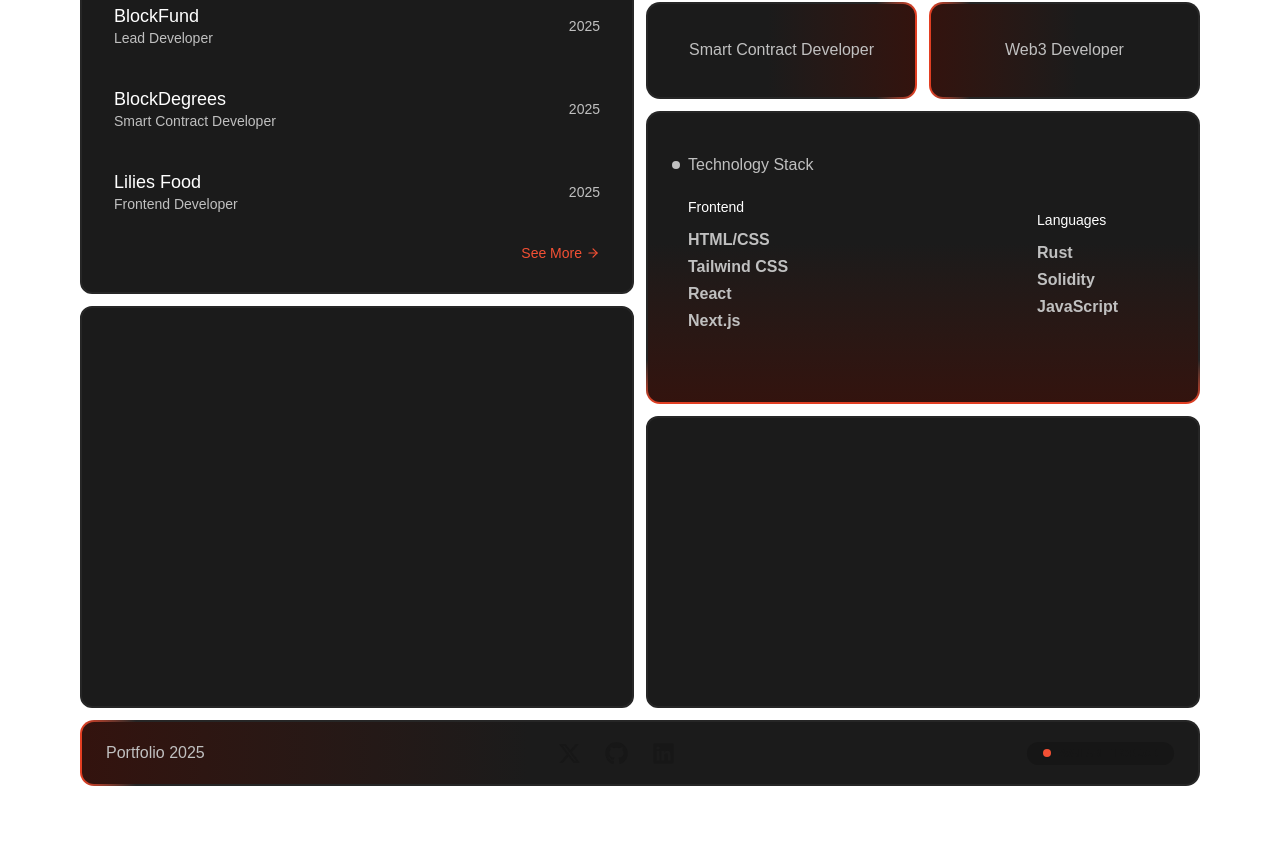
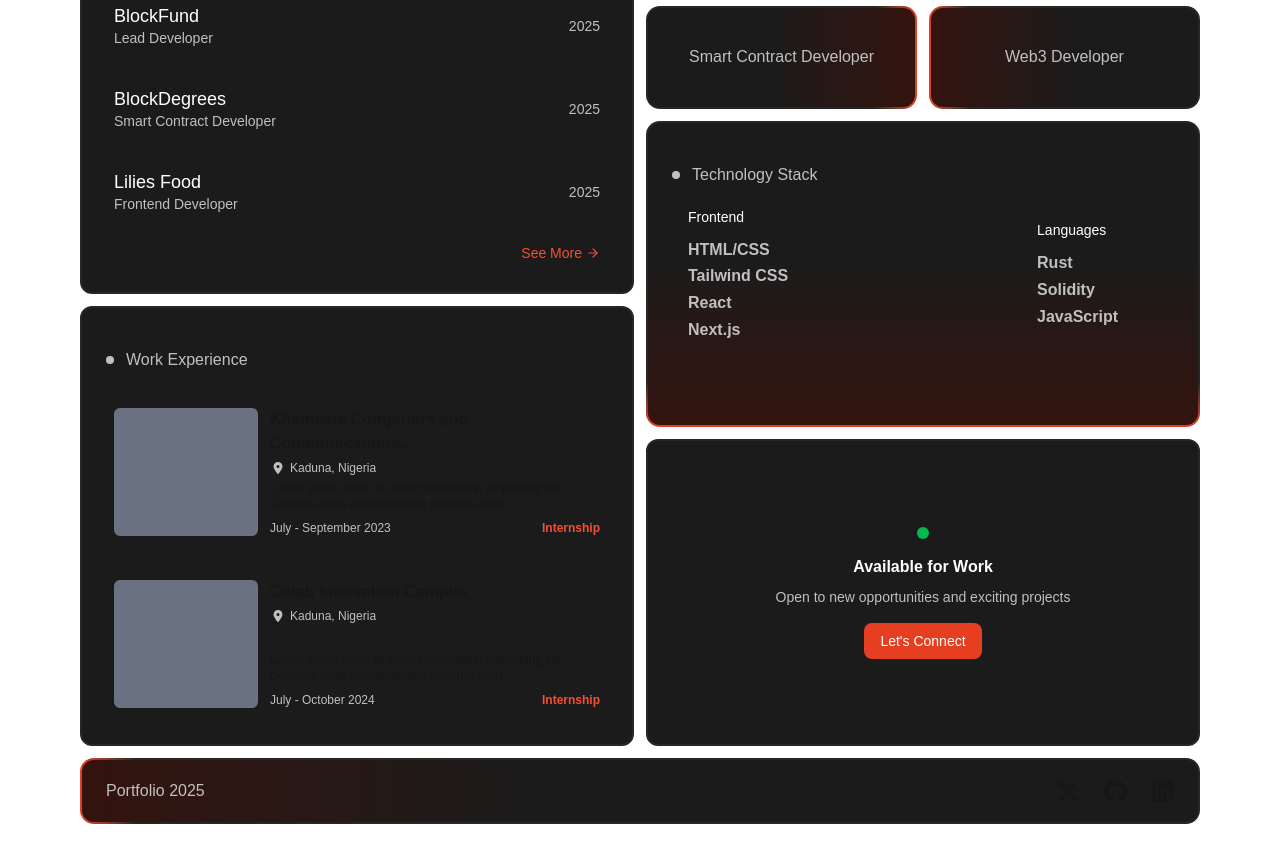
Before and after one commit to Abu-Miracle/miracle-abu, a Next.js app: page / in a window 1280 px wide. Shown: the part 682-1544 px from the top of the page. Built offline with nearby package versions, Linux system fonts and the light colour scheme.

Commit message:
feat: finished about homepage

```diff
--- a/src/app/components/Footer.js
+++ b/src/app/components/Footer.js
@@ -5,7 +5,7 @@ export default function Footer() {
   return (
     <div className="bg-linear-to-l from-[var(--light-gray)] from-95% to-[var(--dark-orange)] p-[2px] rounded-[14px] h-[66px] lex justify-center items-center mt-3">
       <div className="bg-linear-to-l w-full rounded-xl h-full from-[var(--dark-gray)] from-60% to-[#33130E] justify-between flex items-center md:px-6 px-4">
-        <div className="hidden md:flex text-[var(--text-light)]">
+        <div className="flex text-[var(--text-light)]">
           Portfolio 2025
         </div>
 
@@ -32,11 +32,6 @@ export default function Footer() {
             />
           </Link>
         </div>
-
-        <div className="bg-[#161616] w-fit text-[8px] md:text-[10px] px-4 py-1 rounded-full flex items-center">
-          <div className="bg-[var(--orange)] w-2 h-2 rounded-full mr-2"></div>
-          AVAILABLE FOR JOB
-        </div>
       </div>
     </div>
   );
--- a/src/app/components/Work.js
+++ b/src/app/components/Work.js
@@ -1,31 +1,32 @@
 import Link from "next/link";
 import { ArrowRight } from "lucide-react";
+import { FaLocationDot } from "react-icons/fa6";
+import { projects, experiences } from "../data";
 
 export default function Work() {
-  const projects = [
-    {
-      title: "BlockFund",
-      role: "Lead Developer",
-      year: "2025",
-    },
-    {
-      title: "BlockDegrees",
-      role: "Smart Contract Developer",
-      year: "2025",
-    },
-    {
-      title: "Lilies Food",
-      role: "Frontend Developer",
-      year: "2025",
-    },
-  ];
+  const lorem =
+    "Lorem ipsum dolor sit amet consectetur, adipisicing elit. Delectus nulla exercitationem dolorum assumenda debitis asperiores corporis vero reiciendis minima similique qui magnam vel possimus eligendi ea unde molestias ipsam sit, hic error facere enim praesentium? Distinctio nesciunt neque sunt culpa!";
+
+  function truncateName(text, maxLength = 37) {
+    if (!text) return "";
+    return text.length > maxLength
+      ? text.substring(0, maxLength) + "..."
+      : text;
+  }
+
+  function truncateDescription(text, maxLength = 100) {
+    if (!text) return "";
+    return text.length > maxLength
+      ? text.substring(0, maxLength) + "..."
+      : text;
+  }
 
   return (
     <div className="grid grid-cols-1 md:grid-cols-2 gap-3">
-      <div className="gap-3 grid grid-cols-1 grid-rows-[6fr_6fr] h-full">
+      <div className="gap-3 grid grid-cols-1 h-full">
         <div className="px-2 pt-12 pb-7 bg-[var(--dark-gray)]   border-2 border-[var(--light-gray)] rounded-xl">
           <div className="flex items-center px-6 mb-7">
-            <div className="bg-[var(--text-light)] w-2 h-2  rounded-full mr-2"></div>
+            <div className="bg-[var(--text-light)] w-2 h-2  rounded-full mr-3"></div>
             <span className="text-[var(--text-light)] text-[16px] ">
               Recent Projects
             </span>
@@ -34,7 +35,7 @@ export default function Work() {
           {projects.map((project, index) => (
             <div
               key={index}
-              className="flex justify-between items-center mb-5 hover:bg-white/10 cursor-pointer px-6 py-2 rounded-xl"
+              className="flex justify-between items-center mb-3 md:mb-5 hover:bg-white/10 cursor-pointer px-6 py-2 rounded-xl"
             >
               <div className="flex flex-col">
                 <h1 className="text-white text-lg -mb-0.5">{project.title}</h1>
@@ -58,7 +59,53 @@ export default function Work() {
           </div>
         </div>
 
-        <div className="bg-[var(--dark-gray)] border-2 border-[var(--light-gray)] rounded-xl"></div>
+        <div className="bg-[var(--dark-gray)] border-2 border-[var(--light-gray)] rounded-xl pt-10 px-3 md:px-6">
+          <div className="flex items-center mb-7">
+            <div className="bg-[var(--text-light)] w-2 h-2  rounded-full mr-3"></div>
+            <span className="text-[var(--text-light)] text-[16px] ">
+              Work Experience
+            </span>
+          </div>
+
+          {experiences.map((item, index) => (
+            <div className="w-full flex flex-col md:flex-row mb-5 md:mb-7 p-2 rounded-[14px] cursor-pointer transition-colors duration-300 hover:bg-[var(--light-gray)]">
+              <div className="w-full h-32 md:w-36 md:h-32 bg-gray-500 rounded-md mb-3 md:mb-0 md:mr-3"></div>
+
+              <div className="flex flex-col min-h-32 justify-between flex-1">
+                <div>
+                  <h1 className="font-semibold text-sm md:text-base">
+                    {truncateName(item.name)}
+                  </h1>
+                  <div className="flex space-x-1 items-center text-[var(--text-light)] mt-1">
+                    <span>
+                      <FaLocationDot className="h-3" />
+                    </span>
+                    <span className="text-xs md:text-[12px]">
+                      {item.location}
+                    </span>
+                  </div>
+                </div>
+
+                <div className="flex flex-col text-xs md:text-[12px] mt-2 md:mt-0">
+                  <div className="block md:hidden mb-2">
+                    {truncateDescription(item.description)}
+                  </div>
+                  <div className="hidden md:block mb-2">
+                    {truncateDescription(item.description)}
+                  </div>
+                  <div className="flex flex-col sm:flex-row sm:justify-between sm:items-center gap-2 sm:gap-0">
+                    <span className="text-[var(--text-light)]">
+                      {item.duration}
+                    </span>
+                    <span className="text-[var(--orange)] font-semibold">
+                      {item.type}
+                    </span>
+                  </div>
+                </div>
+              </div>
+            </div>
+          ))}
+        </div>
       </div>
 
       <div className="grid grid-cols-1 gap-3 grid-rows-[1.5fr_1.5fr_4.5fr_4.5fr]">
@@ -85,7 +132,7 @@ export default function Work() {
         <div className="bg-[var(--dark-orange)] rounded-[14px] items-center w-full p-[2px] bg-gradient-to-b from-[var(--light-gray)] from-85% to-[var(--dark-orange)]">
           <div className="rounded-xl bg-[var(--dark-gray)] w-full h-full bg-linear-to-b from-[var(--dark-gray)] to-[#33130E] from-45% flex flex-col">
             <div className="flex items-center mt-10 px-6 mb-5">
-              <div className="bg-[var(--text-light)] w-2 h-2 rounded-full mr-2"></div>
+              <div className="bg-[var(--text-light)] w-2 h-2 rounded-full mr-3"></div>
               <span className="text-[var(--text-light)] text-[16px] ">
                 Technology Stack
               </span>
@@ -123,7 +170,16 @@ export default function Work() {
           </div>
         </div>
 
-        <div className="bg-[var(--dark-gray)] border-2 border-[var(--light-gray)] rounded-xl"></div>
+        <div className="bg-[var(--dark-gray)] border-2 border-[var(--light-gray)] rounded-xl p-6 flex flex-col justify-center items-center text-center">
+          <div className="bg-green-500 w-3 h-3 rounded-full mb-4 animate-pulse"></div>
+          <h3 className="text-white font-semibold mb-2">Available for Work</h3>
+          <p className="text-[var(--text-light)] text-sm mb-4">
+            Open to new opportunities and exciting projects
+          </p>
+          <button className="bg-[var(--dark-orange)] hover:bg-[var(--orange)]/80 text-white px-4 py-2 rounded-lg text-sm transition-colors">
+            Let's Connect
+          </button>
+        </div>
       </div>
     </div>
   );
--- /dev/null
+++ b/src/app/data.js
@@ -0,0 +1,36 @@
+export const projects = [
+  {
+    title: "BlockFund",
+    role: "Lead Developer",
+    year: "2025",
+  },
+  {
+    title: "BlockDegrees",
+    role: "Smart Contract Developer",
+    year: "2025",
+  },
+  {
+    title: "Lilies Food",
+    role: "Frontend Developer",
+    year: "2025",
+  },
+];
+
+export const experiences = [
+  {
+    name: "Khemsafe Computers and Communications L",
+    location: "Kaduna, Nigeria",
+    description:
+      "Lorem ipsum dolor sit amet consectetur, adipisicing elit. Delectus nulla exercitationem dolorum assumenda debitis asperiores corporis vero reiciendis minima similique qui magnam vel possimus eligendi ea unde molestias ipsam sit, hic error facere enim praesentium? Distinctio nesciunt neque sunt culpa!",
+    type: "Internship",
+    duration: "July - September 2023",
+  },
+  {
+    name: "Colab Innovation Campus",
+    location: "Kaduna, Nigeria",
+    description:
+      "Lorem ipsum dolor sit amet consectetur, adipisicing elit. Delectus nulla exercitationem dolorum assumenda debitis asperiores corporis vero reiciendis minima similique qui magnam vel possimus eligendi ea unde molestias ipsam sit, hic error facere enim praesentium? Distinctio nesciunt neque sunt culpa!",
+    type: "Internship",
+    duration: "July - October 2024",
+  },
+];
```
